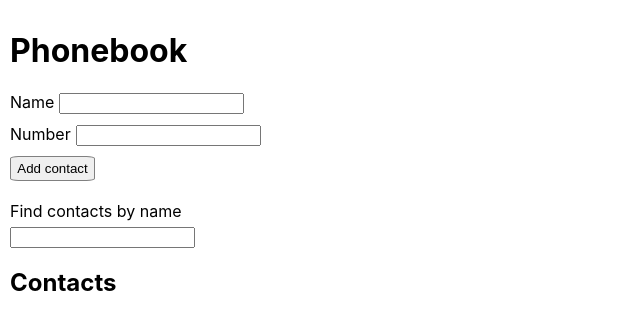
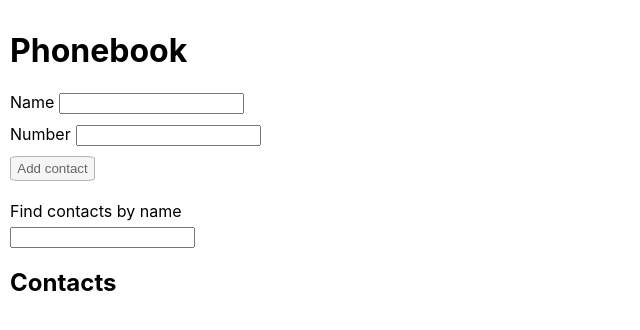
Before and after one commit to MariaKhmel/goit-react-hw-02-phonebook, a React (Create React App) app: page / in a window 1280 px wide. Shown: the top 330 px of the page, without its empty margins (0-640 px from the left). Built offline with nearby package versions, Linux system fonts and the light colour scheme.

Commit message:
styling button

```diff
--- a/src/index.css
+++ b/src/index.css
@@ -19,6 +19,16 @@ button{
     height: 25px;
     border-radius: 10%;
     border: 1px solid grey;
+    cursor: pointer;
+   opacity: 0.6;
+
+    &:hover {
+        opacity: 1;
+      }
+
+   &:active {
+   background-color: rgb(0, 0, 255);
+             }
 }
 
 ul, li, p {
```
